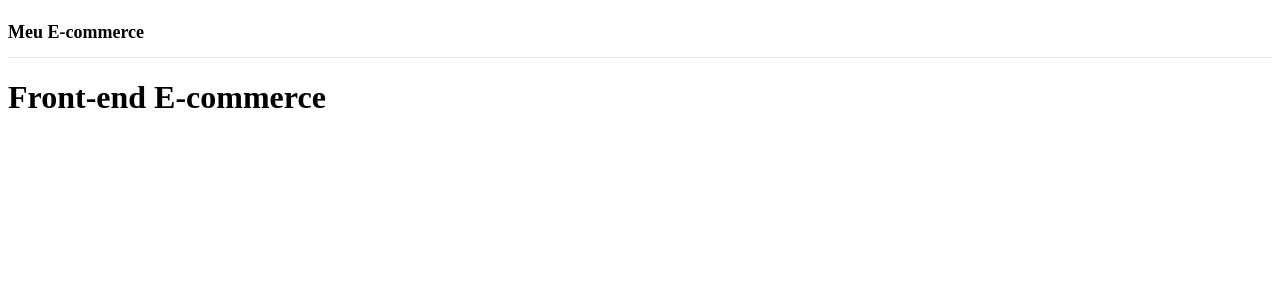
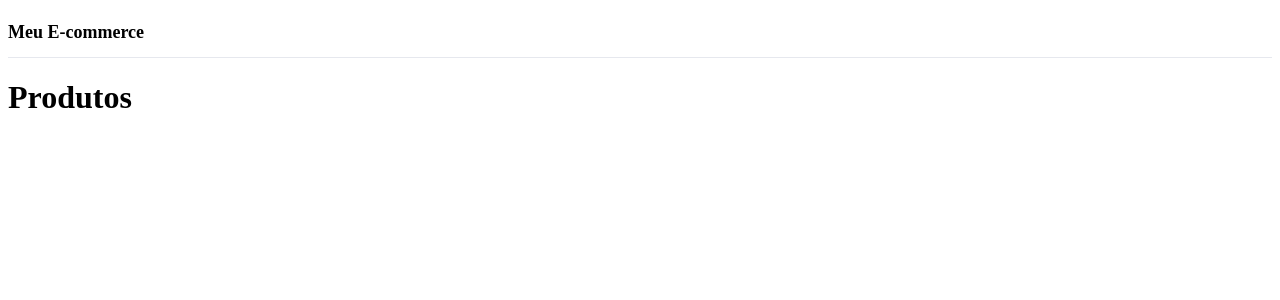
Before and after one commit to Erissonteixeira/api-ecommerce-frontend, a React (Vite) app in the folder api-ecommerce-frontend/: page / in a window 1280 px wide. Shown: the top 300 px of the page. Built offline with nearby package versions, Linux system fonts and the light colour scheme.

Commit message:
feat: criar estrutura inicial de páginas da aplicação

```diff
--- a/api-ecommerce-frontend/src/App.tsx
+++ b/api-ecommerce-frontend/src/App.tsx
@@ -1,12 +1,11 @@
 import Header from "./components/Header";
+import ProdutosPage from "./pages/ProdutosPage";
 
 function App() {
   return (
     <>
       <Header />
-      <div className="container">
-        <h1>Front-end E-commerce</h1>
-      </div>
+      <ProdutosPage />
     </>
   );
 }
--- /dev/null
+++ b/api-ecommerce-frontend/src/pages/ProdutosPage.tsx
@@ -0,0 +1,9 @@
+function ProdutosPage() {
+  return (
+    <div className="container">
+      <h1>Produtos</h1>
+    </div>
+  );
+}
+
+export default ProdutosPage;
```
Also changed, not shown: api-ecommerce-frontend/src/pages/CarrinhoPage.tsx (added, +9 -0 lines), api-ecommerce-frontend/src/pages/CheckoutPage.tsx (added, +9 -0 lines), api-ecommerce-frontend/src/pages/ProdutoDetalhePage.tsx (added, +9 -0 lines).
